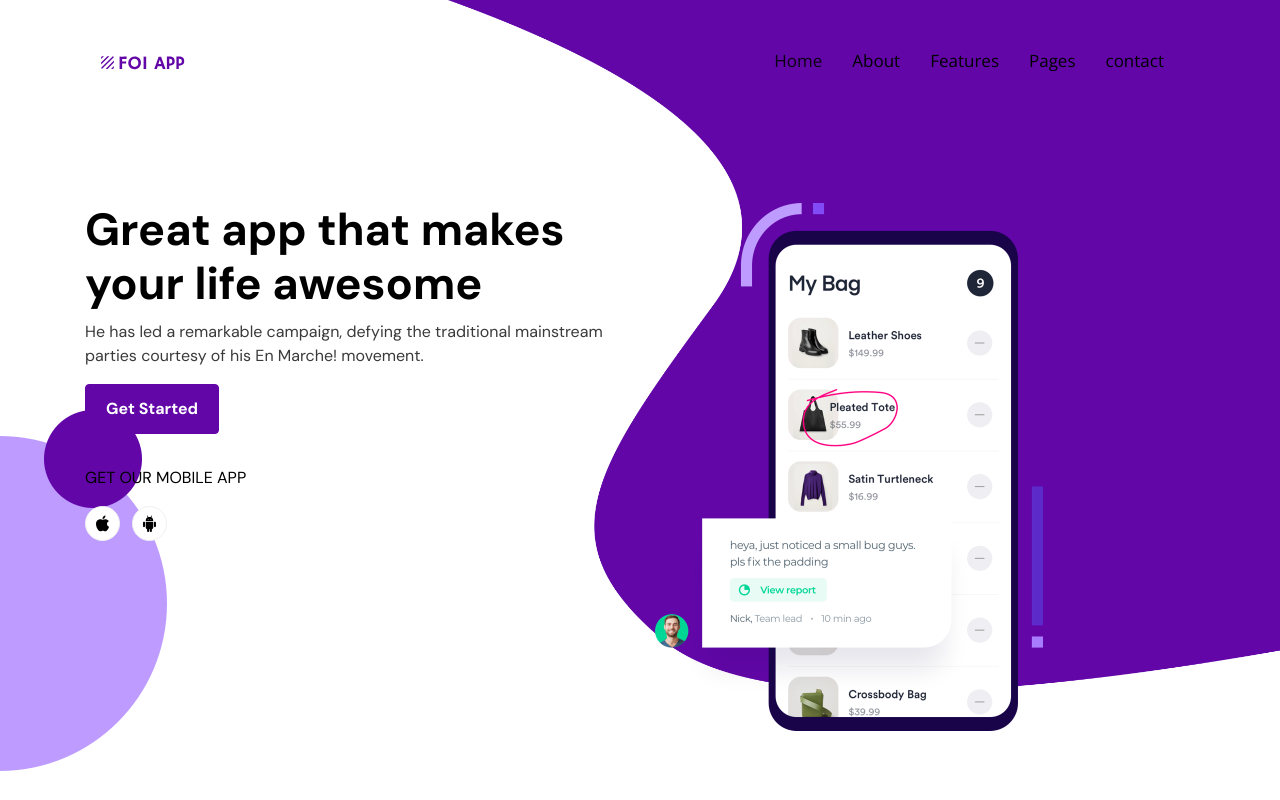
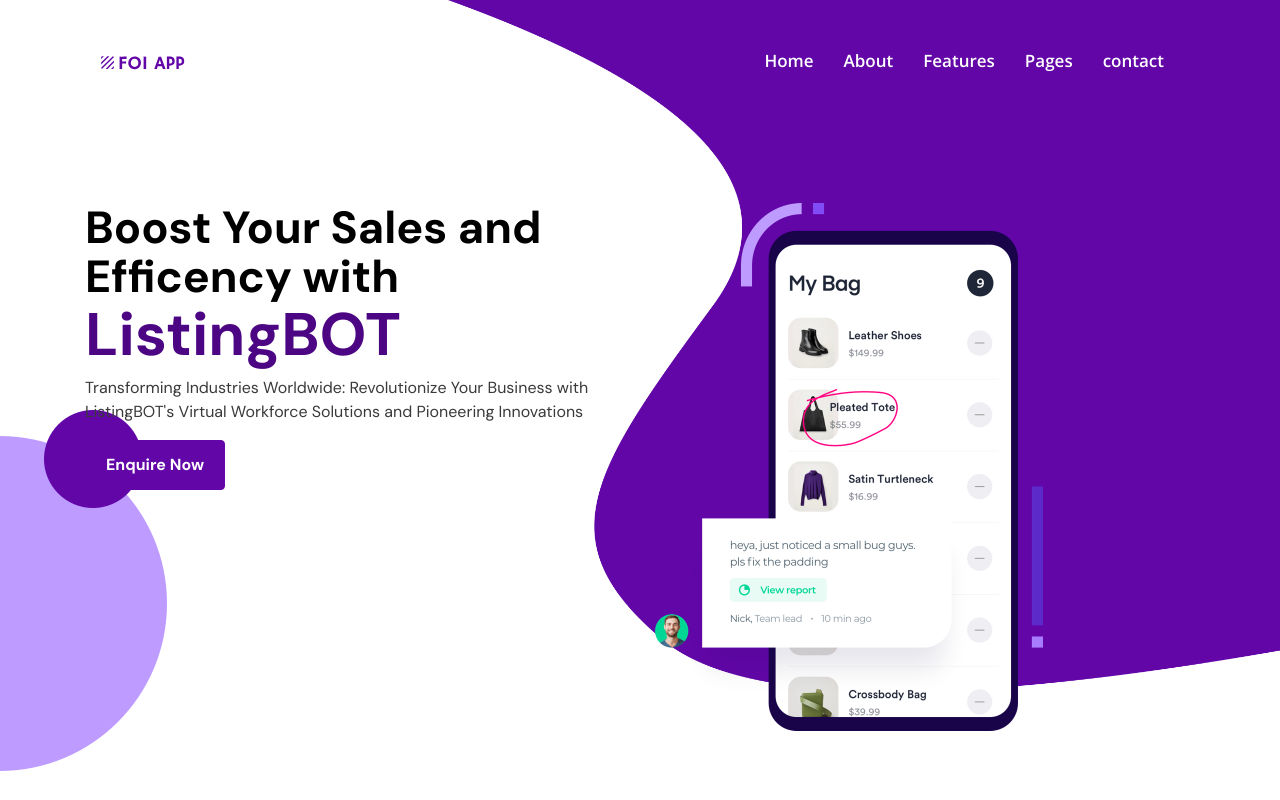
Before and after one commit to RC-279/ListingBOTFINAL, a website: page index.html in a window 1280 px wide. Shown: the top 800 px of the page. Drawn offline with nearby package versions, Linux system fonts and the light colour scheme.

Commit message:
updated from branch

```diff
--- a/index.html
+++ b/index.html
@@ -25,17 +25,18 @@
                 <div class="collapse navbar-collapse" id="collapsibleNavId">
                     <ul class="navbar-nav ml-auto mt-2 mt-lg-0">
                         <li class="nav-item active">
-                            <a class="nav-link" href="index.html">Home <span class="sr-only">(current)</span></a>
+                            <a class="nav-link" href="index.html" style="color:white;">Home <span
+                                    class="sr-only">(current)</span></a>
                         </li>
                         <li class="nav-item">
-                            <a class="nav-link" href="about.html">About</a>
+                            <a class="nav-link" href="about.html" style="color:white;">About</a>
                         </li>
                         <li class="nav-item">
-                            <a class="nav-link" href="features.html">Features</a>
+                            <a class="nav-link" href="features.html" style="color:white;">Features</a>
                         </li>
                         <li class="nav-item dropdown">
                             <a class="nav-link dropdown-toggle" href="#" id="pagesMenu" data-toggle="dropdown"
-                                aria-haspopup="true" aria-expanded="false">Pages</a>
+                                aria-haspopup="true" aria-expanded="false" style="color:white;">Pages</a>
                             <div class="dropdown-menu" aria-labelledby="pagesMenu">
                                 <a class="dropdown-item" href="blog.html">Blog</a>
                                 <a class="dropdown-item" href="login.html">Login</a>
@@ -48,7 +49,7 @@
                             </div>
                         </li>
                         <li class="nav-item">
-                            <a class="nav-link" href="contact.html">contact</a>
+                            <a class="nav-link" href="contact.html" style="color:white;">contact</a>
                         </li>
                     </ul>
                 </div>
@@ -56,19 +57,12 @@
             <div class="header-content">
                 <div class="row">
                     <div class="col-md-6">
-                        <h1>Great app that makes your life awesome</h1>
-                        <p class="text-dark">He has led a remarkable campaign, defying the traditional mainstream
-                            parties courtesy of his En Marche! movement.</p>
-                        <button class="btn btn-primary mb-4">Get Started</button>
-                        <div class="my-2">
-                            <p class="header-app-download-title">GET OUR MOBILE APP</p>
-                        </div>
-                        <div>
-                            <button class="btn btn-app-download mr-2"><img src="assets/images/ios.svg"
-                                    alt="App store"></button>
-                            <button class="btn btn-app-download"><img src="assets/images/android.svg"
-                                    alt="play store"></button>
-                        </div>
+                        <h1>Boost Your Sales and Efficency with <span style="color: #4c0583;">ListingBOT</span></h1>
+                        <p class="text-dark">Transforming Industries Worldwide: Revolutionize Your Business with
+                            ListingBOT's Virtual
+                            Workforce Solutions and Pioneering Innovations</p>
+                        <button class="btn btn-primary mb-4"><a href="contact.html"
+                                style="color: white; text-decoration: none;">Enquire Now</a></button>
                     </div>
                     <div class="col-md-6">
                         <img src="assets/images/app_1.png" alt="app" width="388px" class="img-fluid">
```
Also changed, not shown: assets/css/style.css.
